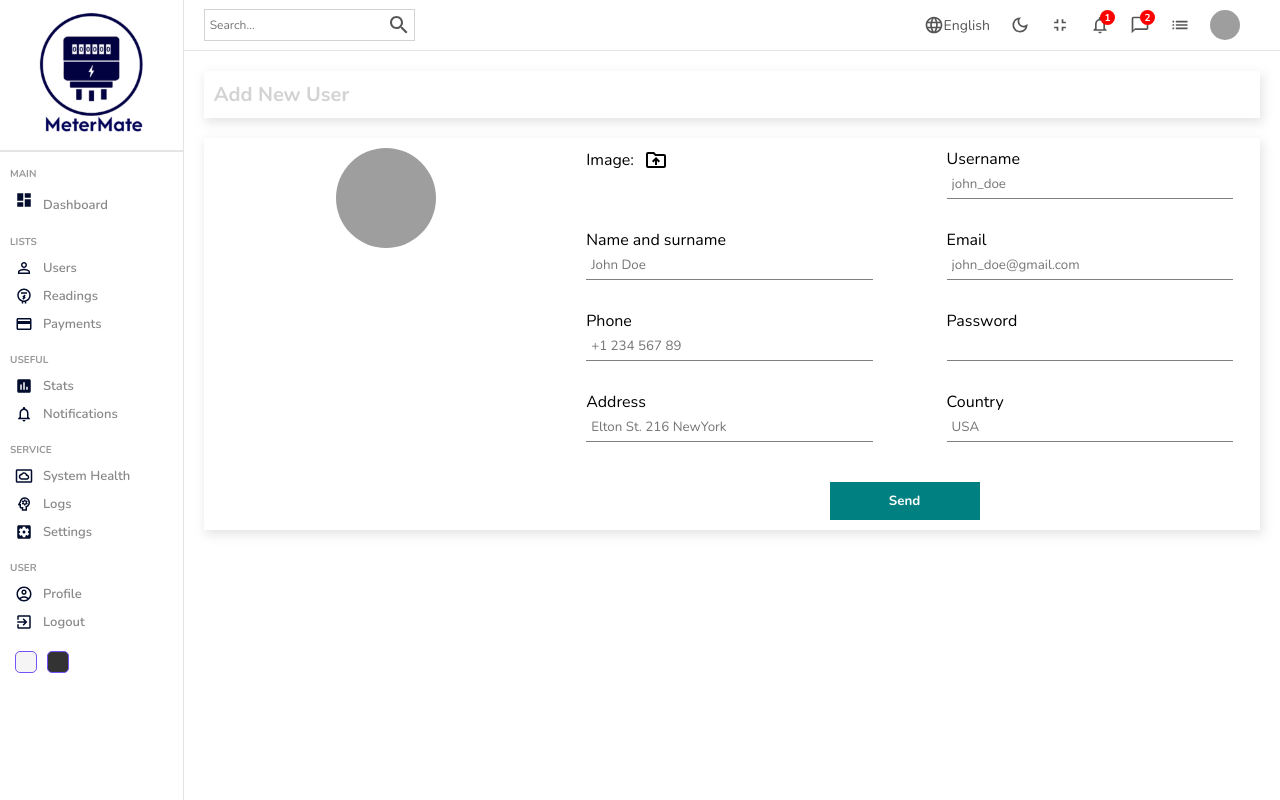
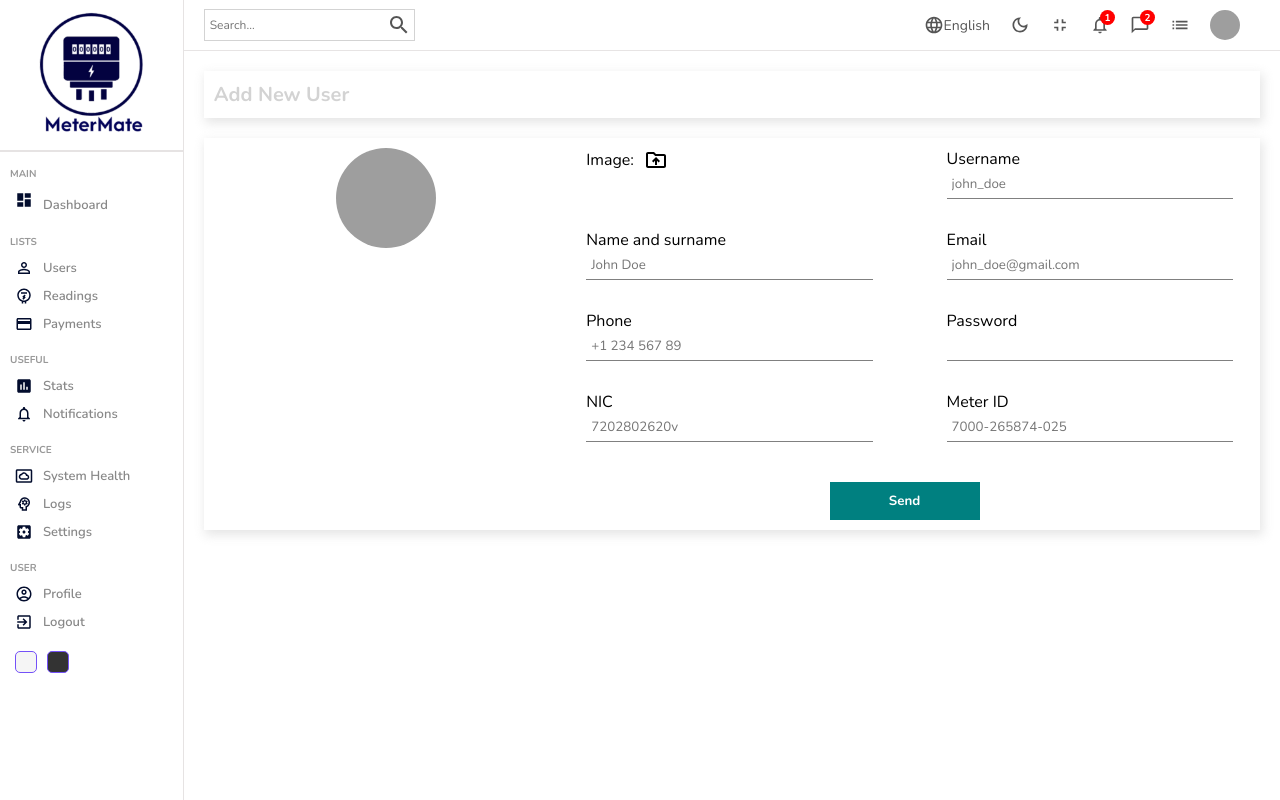
Before and after one commit to YoosufAathil/MeterMate-admin-dashboard, a React (Create React App) app: page /users/new in a window 1280 px wide. Built offline with nearby package versions, Linux system fonts and the light colour scheme; no server answers; sample sign-in values are in the browser's storage; grey boxes are pictures that could not be loaded.

Commit message:
Add Firebase storage functionality and user registration

```diff
--- a/src/firebase.js
+++ b/src/firebase.js
@@ -4,6 +4,8 @@ import { initializeApp } from "firebase/app";
 import { getAuth } from "firebase/auth";
 
 import { getFirestore } from "firebase/firestore";
+
+import { getStorage } from "firebase/storage";
 
 const firebaseConfig = {
   apiKey: "AIzaSyAN9RjSh8t4uU6ADHlzIomh5TzEyDymT_o",
@@ -19,3 +21,4 @@ const firebaseConfig = {
 const app = initializeApp(firebaseConfig);
 export const db = getFirestore(app);
 export const auth = getAuth();
+export const storage = getStorage(app);
--- a/src/formSource.js
+++ b/src/formSource.js
@@ -1,44 +1,44 @@
 export const userInputs = [
   {
-    id: 1,
+    id: "username",
     label: "Username",
     type: "text",
     placeholder: "john_doe",
   },
   {
-    id: 2,
+    id: "fullname",
     label: "Name and surname",
     type: "text",
     placeholder: "John Doe",
   },
   {
-    id: 3,
+    id: "email",
     label: "Email",
     type: "mail",
     placeholder: "john_doe@gmail.com",
   },
   {
-    id: 4,
+    id: "phone",
     label: "Phone",
     type: "text",
     placeholder: "+1 234 567 89",
   },
   {
-    id: 5,
+    id: "password",
     label: "Password",
     type: "password",
   },
   {
-    id: 6,
-    label: "Address",
+    id: "nic",
+    label: "NIC",
     type: "text",
-    placeholder: "Elton St. 216 NewYork",
+    placeholder: "7202802620v",
   },
   {
-    id: 7,
-    label: "Country",
+    id: "meterid",
+    label: "Meter ID",
     type: "text",
-    placeholder: "USA",
+    placeholder: "7000-265874-025",
   },
 ];
 
--- a/src/pages/new_user/New.jsx
+++ b/src/pages/new_user/New.jsx
@@ -2,24 +2,80 @@ import "./new.scss";
 import Sidebar from "../../components/sidebar/Sidebar";
 import Navbar from "../../components/navbar/Navbar";
 import DriveFolderUploadOutlinedIcon from "@mui/icons-material/DriveFolderUploadOutlined";
-import { useState } from "react";
-import { addDoc, collection } from "firebase/firestore";
-import { db } from "../../firebase";
+import { useEffect, useState } from "react";
+import { doc, serverTimestamp, setDoc } from "firebase/firestore";
+import { createUserWithEmailAndPassword } from "firebase/auth";
+import { auth, db, storage } from "../../firebase";
+
+import { ref, uploadBytesResumable, getDownloadURL } from "firebase/storage";
 
 const New = ({ inputs, title }) => {
   const [file, setFile] = useState("");
   const [data, setData] = useState({});
+  const [per, setPerc] = useState(null);
+
+  useEffect(() => {
+    const uploadFile = () => {
+      const name = new Date().getTime() + file.name;
+
+      console.log(name);
+      const storageRef = ref(storage, file.name);
+      const uploadTask = uploadBytesResumable(storageRef, file);
+
+      uploadTask.on(
+        "state_changed",
+        (snapshot) => {
+          const progress =
+            (snapshot.bytesTransferred / snapshot.totalBytes) * 100;
+          console.log("Upload is " + progress + "% done");
+          setPerc(progress);
+          switch (snapshot.state) {
+            case "paused":
+              console.log("Upload is paused");
+              break;
+            case "running":
+              console.log("Upload is running");
+              break;
+            default:
+              break;
+          }
+        },
+        (error) => {
+          console.log(error);
+        },
+        () => {
+          getDownloadURL(uploadTask.snapshot.ref).then((downloadURL) => {
+            setData((prev) => ({ ...prev, img: downloadURL }));
+          });
+        }
+      );
+    };
+    file && uploadFile();
+  }, [file]);
+
+  console.log(data);
+
+  const handleInput = (e) => {
+    const id = e.target.id;
+    const value = e.target.value;
+    setData({ ...data, [id]: value });
+  };
 
   const handleAdd = async (e) => {
     e.preventDefault();
     try {
-      const res = await addDoc(collection(db, "cities"), {
-        name: "Los Angeles",
-        state: "CA",
-        country: "USA",
+      const res = await createUserWithEmailAndPassword(
+        auth,
+        data.email,
+        data.password
+      );
+      await setDoc(doc(db, "users", res.user.uid), {
+        ...data,
+        timeStamp: serverTimestamp(),
       });
-    } catch (error) {
-      console.error("Error adding document: ", error);
+      // navigate(-1);
+    } catch (err) {
+      console.log(err);
     }
   };
 
@@ -59,10 +115,17 @@ const New = ({ inputs, title }) => {
               {inputs.map((input) => (
                 <div className="formInput" key={input.id}>
                   <label>{input.label}</label>
-                  <input type={input.type} placeholder={input.placeholder} />
+                  <input
+                    id={input.id}
+                    type={input.type}
+                    placeholder={input.placeholder}
+                    onChange={handleInput}
+                  />
                 </div>
               ))}
-              <button type="submit">Send</button>
+              <button disabled={per !== null && per < 100} type="submit">
+                Send
+              </button>
             </form>
           </div>
         </div>
```
